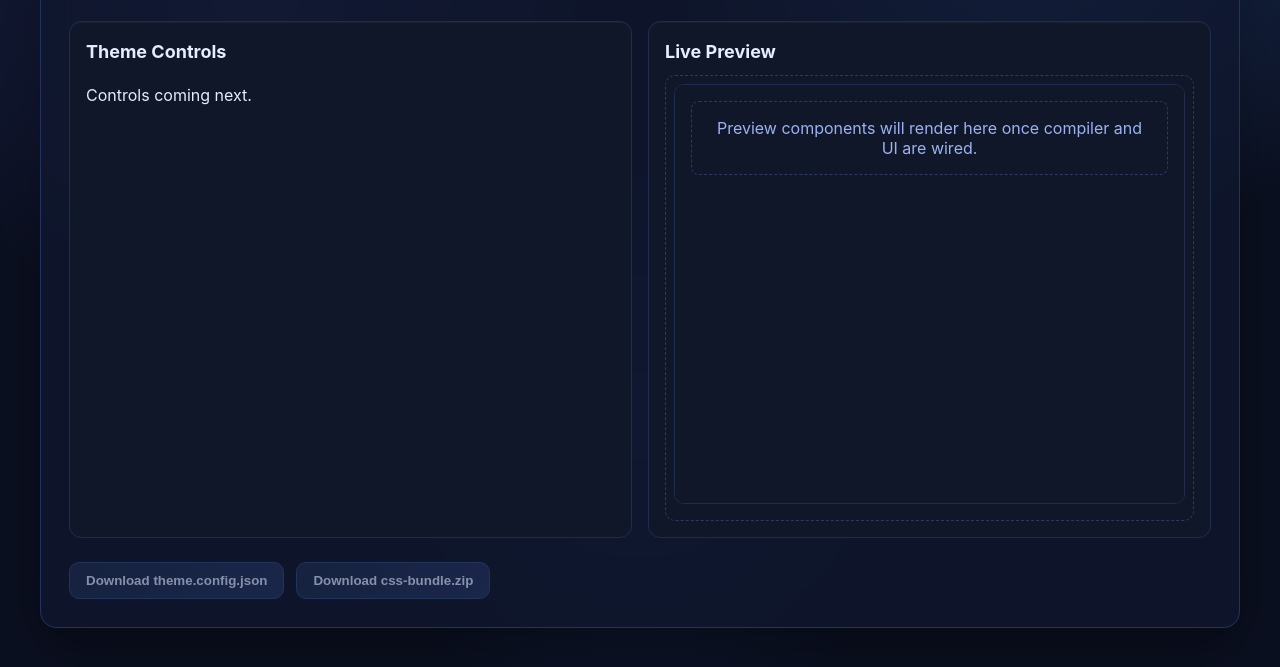
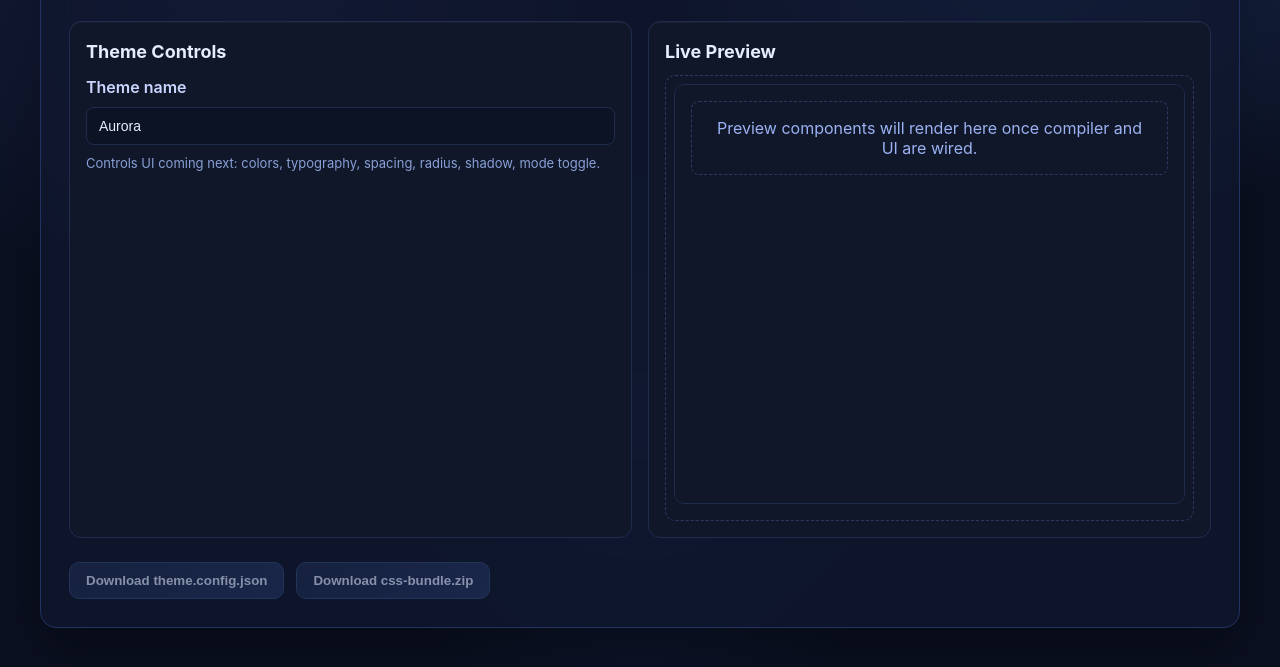
Before and after one commit to buffos/css-theme-builder, a website built with Vite: page index.html in a window 1280 px wide. Shown: the part 191-858 px from the top of the page. Built offline with nearby package versions, Linux system fonts and the light colour scheme.

Commit message:
feat: scaffold modular controls and wire preview

```diff
--- /dev/null
+++ b/src/app/registry.ts
@@ -0,0 +1,19 @@
+import type { ThemeConfig } from '../compiler/types';
+
+export type ControlModule = {
+  id: string;
+  title: string;
+  mount: (container: HTMLElement, api: ControlApi) => void;
+  unmount?: () => void;
+};
+
+// decoupling state from controls
+export type ControlApi = {
+  getConfig: () => ThemeConfig;
+  updateConfig: (mutator: (current: ThemeConfig) => ThemeConfig) => void;
+  subscribe: (listener: (config: ThemeConfig) => void) => () => void;
+};
+
+export type ControlsRegistry = Record<string, ControlModule>;
+
+export const defineControlsRegistry = (registry: ControlsRegistry): ControlsRegistry => registry;
--- /dev/null
+++ b/src/app/ui.ts
@@ -0,0 +1,68 @@
+import type { ControlApi, ControlsRegistry } from './registry';
+
+const template = `
+  <div class="control-group">
+    <label for="theme-name">Theme name</label>
+    <input id="theme-name" name="theme-name" type="text" />
+  </div>
+  <p class="controls-placeholder">
+    Controls UI coming next: colors, typography, spacing, radius, shadow, mode toggle.
+  </p>
+`;
+
+// Bind DOM elements to state updates and return a cleanup function.
+const bind = (root: HTMLElement, api: ControlApi): (() => void) => {
+  const nameInput = root.querySelector<HTMLInputElement>('#theme-name');
+
+  const sync = () => {
+    const cfg = api.getConfig();
+    if (nameInput) nameInput.value = cfg.name;
+  };
+
+  // Mirror input changes into state via the controlApi.
+  const onNameInput = (evt: Event) => {
+    const target = evt.target as HTMLInputElement;
+    api.updateConfig((cfg) => ({ ...cfg, name: target.value }));
+  };
+
+  if (nameInput) {
+    nameInput.addEventListener('input', onNameInput);
+  }
+
+  const unsubscribe = api.subscribe(sync);
+  sync();
+
+  return () => {
+    unsubscribe();
+    if (nameInput) {
+      nameInput.removeEventListener('input', onNameInput);
+    }
+  };
+};
+
+// here we will place all controls we will build
+export const controlsRegistry: ControlsRegistry = {
+  // name control - controlling the theme name
+  name: (() => {
+    let cleanup: (() => void) | null = null;
+
+    // replace the container with the template and register the event listener
+    const mount = (container: HTMLElement, api: ControlApi) => {
+      container.innerHTML = template;
+      cleanup = bind(container, api);
+    };
+
+    // clean up when needed
+    const unmount = () => {
+      cleanup?.();
+      cleanup = null;
+    };
+
+    return {
+      id: 'name',
+      title: 'Theme name',
+      mount,
+      unmount,
+    };
+  })(),
+};
--- a/src/main.ts
+++ b/src/main.ts
@@ -1,5 +1,7 @@
 import './style.css';
 import { createPreview } from './app/preview';
+import { getConfig, subscribe, updateConfig } from './app/state';
+import { controlsRegistry } from './app/ui';
 
 const root = document.querySelector<HTMLDivElement>('#app');
 
@@ -22,7 +24,7 @@ root.innerHTML = `
     <section class="app-shell__body">
       <section class="panel panel--controls" aria-label="Theme controls">
         <h2>Theme Controls</h2>
-        <p>Controls coming next.</p>
+        <div class="controls-host"></div>
       </section>
 
       <section class="panel panel--preview" aria-label="Live preview">
@@ -39,14 +41,34 @@ root.innerHTML = `
 `;
 
 const previewHost = document.querySelector<HTMLDivElement>('.preview-host');
+const controlsHost = document.querySelector<HTMLDivElement>('.controls-host');
 
 if (!previewHost) {
   throw new Error('Preview host not found');
 }
 
+if (!controlsHost) {
+  throw new Error('Controls host not found');
+}
+
 const preview = createPreview();
 preview.mount(previewHost);
 
+const controlApi = { getConfig, updateConfig, subscribe };
+const controlCleanups: (() => void)[] = [];
+
+// for all ui controls
+Object.values(controlsRegistry).forEach((module) => {
+  const container = document.createElement('div'); // create a div element for the control
+  container.className = 'control-module';
+  controlsHost.appendChild(container);
+  module.mount(container, controlApi); // populate it
+  if (module.unmount) {
+    controlCleanups.push(module.unmount); // register unmount at the end.
+  }
+});
+
 window.addEventListener('beforeunload', () => {
   preview.unmount();
+  controlCleanups.forEach((cleanup) => cleanup()); // clean up event listeners before unload.
 });
--- a/src/style.css
+++ b/src/style.css
@@ -91,6 +91,43 @@ body {
   min-height: 260px;
 }
 
+.control-module + .control-module {
+  margin-top: 12px;
+}
+
+.control-group {
+  display: grid;
+  gap: 6px;
+  margin-bottom: 8px;
+}
+
+.control-group label {
+  font-weight: 600;
+  color: #cbd5ff;
+}
+
+.control-group input[type='text'],
+.control-group input[type='number'] {
+  width: 100%;
+  padding: 10px 12px;
+  border-radius: 8px;
+  border: 1px solid #1f2c4f;
+  background: #0c1324;
+  color: #e7ecff;
+  font-size: 14px;
+}
+
+.control-group input:focus {
+  outline: 2px solid #476ddb;
+  outline-offset: 2px;
+}
+
+.controls-placeholder {
+  margin: 0;
+  color: #8aa0d6;
+  font-size: 13px;
+}
+
 .preview-host {
   margin-top: 8px;
   border: 1px dashed #2c3a63;
```
Also changed, not shown: docs/design-decisions.md (+3 -0 lines), CHANGELOG.md.
